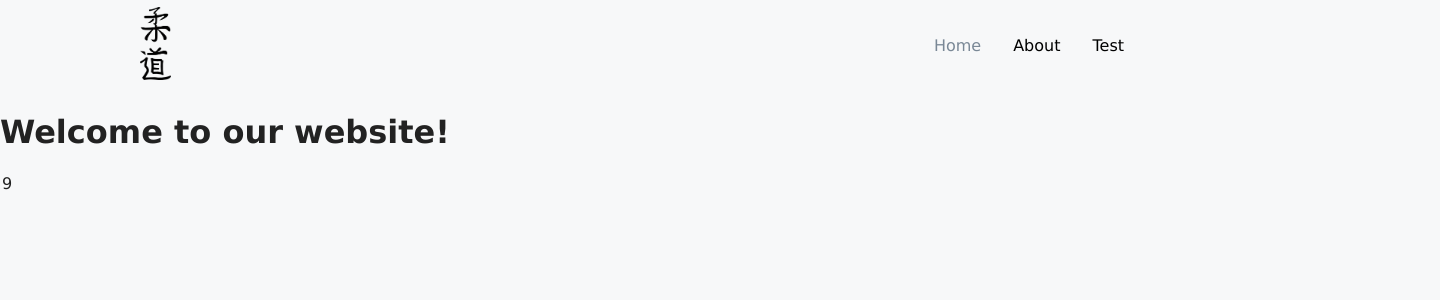
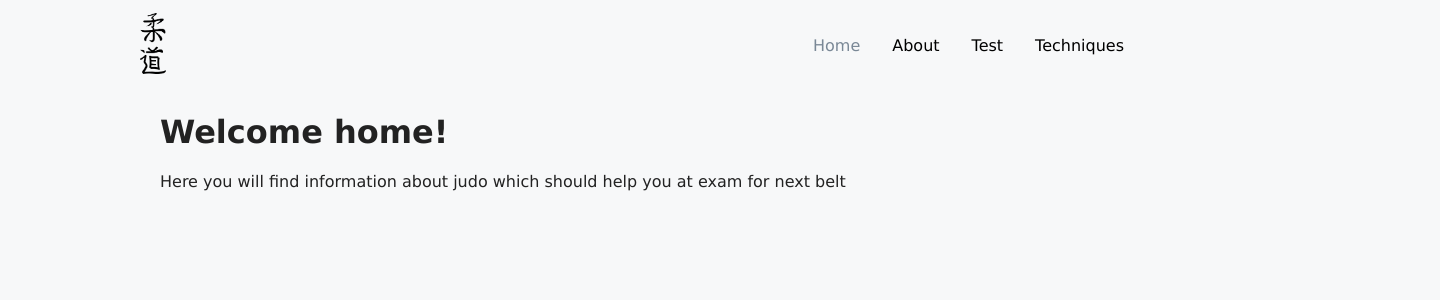
Before and after one commit to alexyak1/JudoTest, a React (Create React App) app: page / in a window 1280 px wide. Shown: the top 300 px of the page, 1440 px wide, since content can reach past the window. Built offline with nearby package versions, Linux system fonts and the light colour scheme.

Commit message:
get data from API

```diff
--- a/src/App.js
+++ b/src/App.js
@@ -6,6 +6,7 @@ import { BrowserRouter as Router, Route, Routes } from "react-router-dom";
 import Home from './pages';
 import About from './pages/about';
 import Test from './pages/test';
+import Techniques from './pages/techniques';
 
 function App() {
   return (
@@ -15,6 +16,7 @@ function App() {
         <Route path="/" element={<Home/>} />
         <Route path="/about" element={<About/>} />
         <Route path="/test" element={<Test/>} />
+        <Route path="/techniques" element={<Techniques/>} />
       </Routes>
     </Router>
   );
--- a/src/components/Navbar/index.js
+++ b/src/components/Navbar/index.js
@@ -25,6 +25,9 @@ const Navbar = () => {
                 <NavLink to="/test" activeStyle>
                     Test
                 </NavLink>
+                <NavLink to="/techniques" activeStyle>
+                    Techniques
+                </NavLink>
             </NavMenu>
            </Nav>
         </>
--- a/src/index.css
+++ b/src/index.css
@@ -5,6 +5,10 @@ body {
     sans-serif;
   -webkit-font-smoothing: antialiased;
   -moz-osx-font-smoothing: grayscale;
+  background-color: #f7f8f9;
+  justify-content: center;
+  align-items: center;
+  min-height: 100vh;
 }
 
 code {
@@ -12,24 +16,9 @@ code {
     monospace;
 }
 
-body {
-  margin: 0;
-  font-family: -apple-system, BlinkMacSystemFont, 'Segoe UI', 'Roboto', 'Oxygen',
-    'Ubuntu', 'Cantarell', 'Fira Sans', 'Droid Sans', 'Helvetica Neue',
-    sans-serif;
-  -webkit-font-smoothing: antialiased;
-  -moz-osx-font-smoothing: grayscale;
-}
 * {
   font-family: "Verdana", cursive, sans-serif;
   color: #222;
-}
-
-body {
-  background-color: #f7f8f9;
-  justify-content: center;
-  align-items: center;
-  min-height: 100vh;
 }
 
 .app {
--- a/src/pages/index.js
+++ b/src/pages/index.js
@@ -1,14 +1,10 @@
 import React from 'react';
-const val = 4
-const number = 5
-function sum (a, b) {
-  return a+b;
-}
+
 const Home = () => {
   return (
-    <div>
-      <h1>Welcome to our website!</h1>
-      <table>{sum(val, number)}</table>
+    <div class="question-section">
+      <h1>Welcome home!</h1>
+      <p>Here you will find information about judo which should help you at exam for next belt</p>
     </div>
   );
 };
--- /dev/null
+++ b/src/pages/techniques.js
@@ -0,0 +1,42 @@
+import React, { useState, useEffect } from "react";
+
+export default function Techniques() {
+    const url = "http://18.188.171.75:8787/techniques";
+    const [error, setError] = useState(null);
+    const [items, setItems] = useState([]);
+
+        useEffect(() => {
+            fetch(url)
+            .then(res => res.json())
+            .then(
+                (result) => {
+                    setItems(result)
+                },
+                (error) => {
+                    setError(error);
+                }
+            )
+        }, [])
+
+        return (
+            <div className='app'>
+                <div
+                    style={{
+                        display: 'flex',
+                        justifyContent: 'center',
+                        alignItems: 'center',
+                        height: '100vh'
+                    }}
+                >
+                    <h1>Here is all techniques:</h1>
+                    <ul>
+                        {items.map(item => (
+                            <li key={item.id}>
+                                {item.name} belt: {item.belt}
+                            </li>
+                        ))}
+                    </ul>
+                </div>
+            </div>
+        );
+}
```
